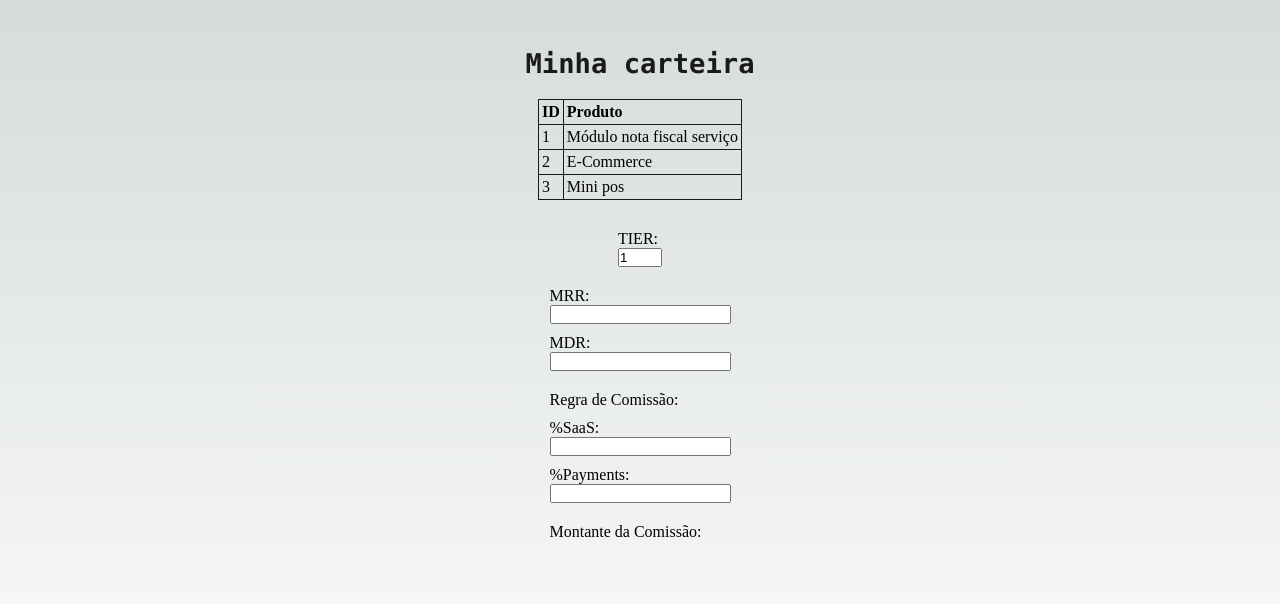
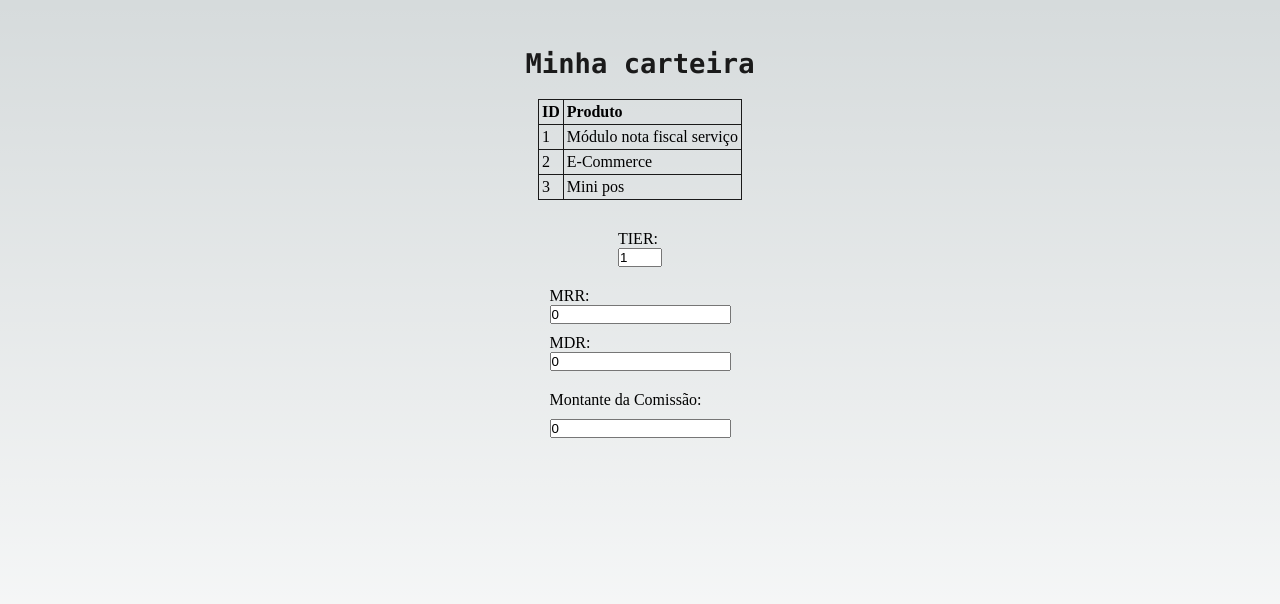
Before and after one commit to Equipe-2/Front-end, a Next.js app: page /pages-franch/carteira in a window 1280 px wide. Shown: the top 604 px of the page. Built offline with nearby package versions, Linux system fonts and the light colour scheme.

Commit message:
feat: carteira-franq/comissões

```diff
--- a/src/pages/pages-franch/carteira.tsx
+++ b/src/pages/pages-franch/carteira.tsx
@@ -16,10 +16,14 @@ const products: Product[] = [
 
 const Carteira: React.FC = () => {
   const [tier, setTier] = useState<number>(1);
-  const [mrr, setMrr] = useState<number>();
-  const [mdr, setMdr] = useState<number>();
+  const [mrr, setMrr] = useState<number>(0);
+  const [mdr, setMdr] = useState<number>(0);
   const [saas, setSaas] = useState<number>();
   const [payments, setPayments] = useState<number>();
+
+  const saasPercent = [0.16, 0.20, 0.25, 0.27, 0.29, 0.31, 0.33, 0.35, 0.38, 0.41];
+  const mdrPercent = 0.15;
+  const weightedAverage = (mrr * saasPercent[tier] + mdr * mdrPercent);
 
   const handleTierChange = (event: React.ChangeEvent<HTMLInputElement>) => {
     const value = Number(event.target.value);
@@ -34,16 +38,6 @@ const Carteira: React.FC = () => {
   const handleMdrChange = (event: React.ChangeEvent<HTMLInputElement>) => {
     const value = Number(event.target.value);
     setMdr(value);
-  };
-
-  const handleSaasChange = (event: React.ChangeEvent<HTMLInputElement>) => {
-    const value = Number(event.target.value);
-    setSaas(value);
-  };
-
-  const handlePaymentsChange = (event: React.ChangeEvent<HTMLInputElement>) => {
-    const value = Number(event.target.value);
-    setPayments(value);
   };
 
   return (
@@ -76,7 +70,7 @@ const Carteira: React.FC = () => {
     </div>
     <div className={styles.tier}>
       <p>TIER:</p>
-          <input type="number" min="1" max="5" value={tier} onChange={handleTierChange} />
+      <input type="number" min="0" max="9" value={tier} onChange={handleTierChange} />
     </div>
     <div className={styles.metrics}>
       <div className={styles.metric}>
@@ -87,16 +81,8 @@ const Carteira: React.FC = () => {
         <p>MDR:</p>
         <input type="number" value={mdr} onChange={handleMdrChange} />
       </div>
-          <p className={styles.regracomissao}>Regra de Comissão:</p>
-          <div className={styles.metric}>
-            <p>%SaaS:</p>
-            <input type="number" value={saas} onChange={handleSaasChange} />
-          </div>
-          <div className={styles.metric}>
-            <p>%Payments:</p>
-            <input type="number" value={payments} onChange={handlePaymentsChange} />
-          </div>
       <p className={styles.montantecomissao}>Montante da Comissão:</p>
+      <input type="number" value={weightedAverage}></input>
       </div>
     </main>
     </>
```
Lines whose indentation alone changed are shown as unchanged.
